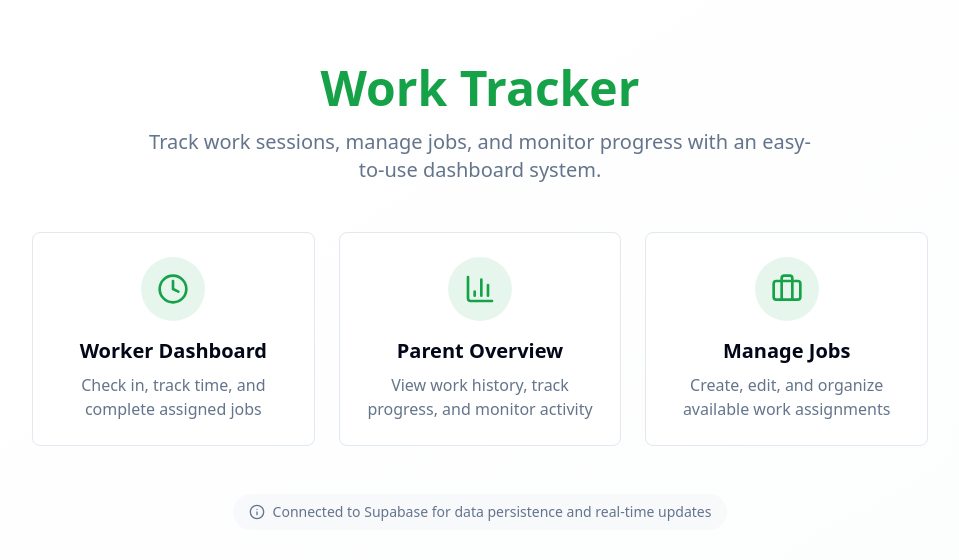
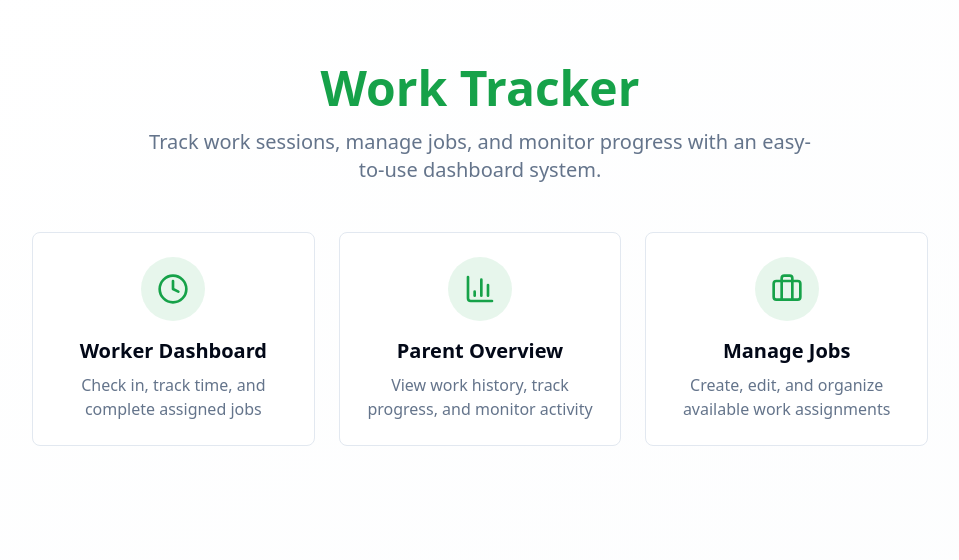
Before and after one commit to preachingalways0710/kiddo-work-log, a React (Vite) app: page / in a window 1280 px wide. Shown: the top 560 px of the page, without its empty margins (160-1119 px from the left). Built offline with nearby package versions, Linux system fonts and the light colour scheme.

Commit message:
Remove Supabase connection text

```diff
--- a/src/pages/Index.tsx
+++ b/src/pages/Index.tsx
@@ -63,12 +63,6 @@ const Index = () => {
           </Link>
         </div>
 
-        <div className="text-center mt-12">
-          <div className="inline-flex items-center gap-2 text-sm text-muted-foreground bg-muted/50 px-4 py-2 rounded-full">
-            <Info className="w-4 h-4" />
-            Connected to Supabase for data persistence and real-time updates
-          </div>
-        </div>
       </div>
     </div>
   );
```
